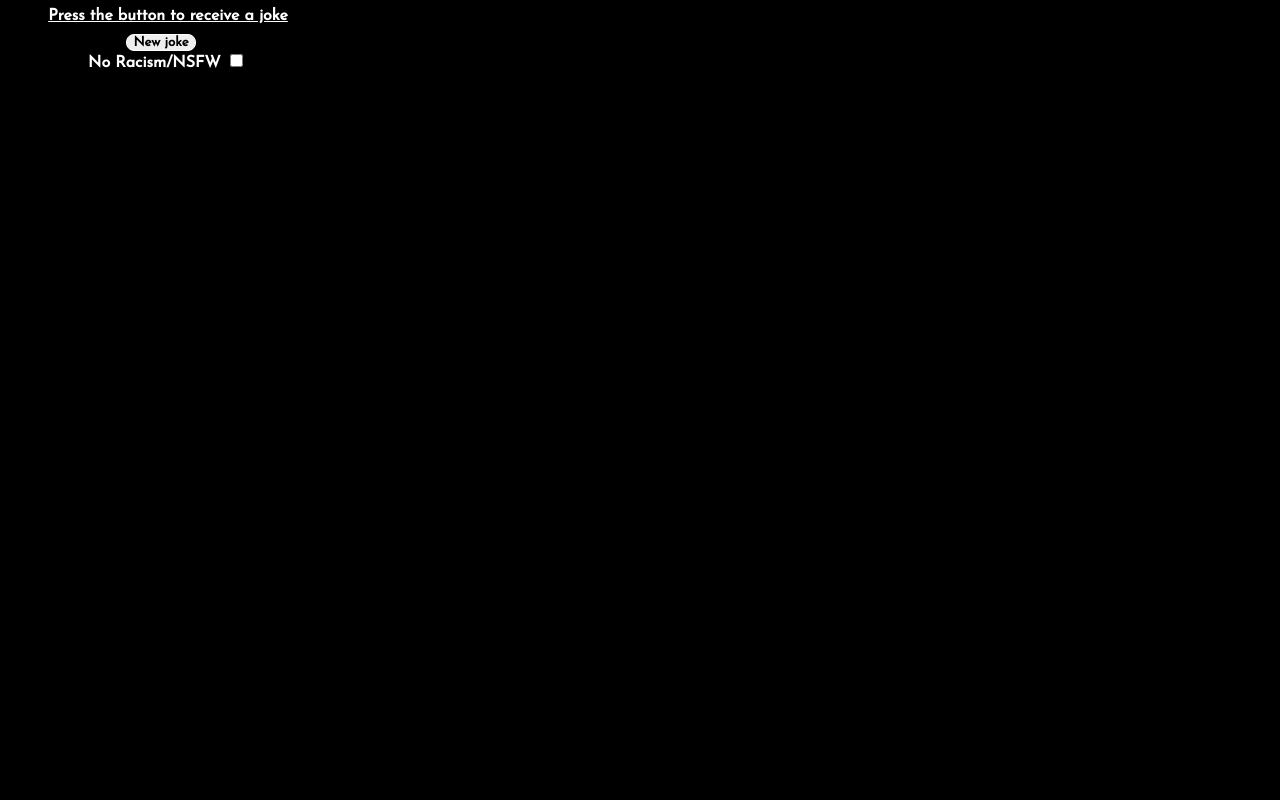
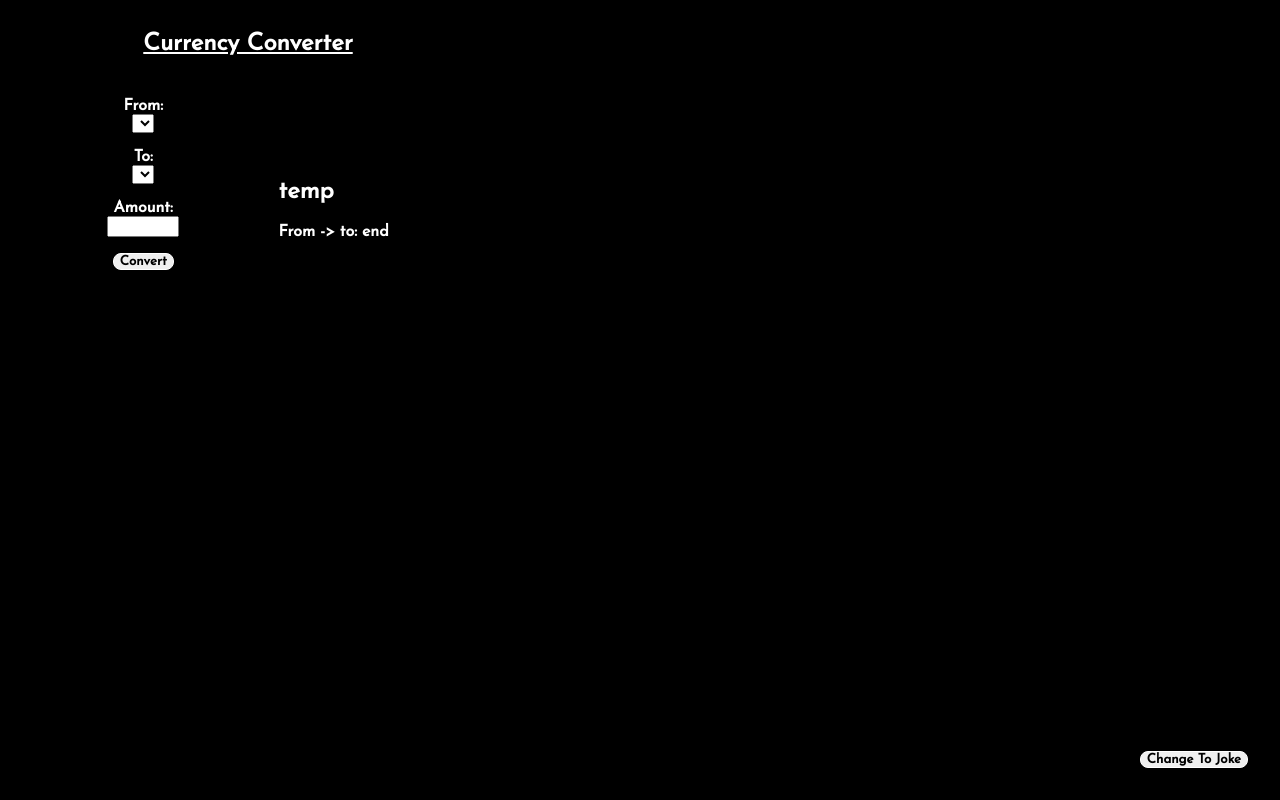
Before and after one commit to Detopall/joke-chrome-extension, a browser extension: page index.html in a window 1280 px wide. Drawn offline with Linux system fonts and the light colour scheme.

Commit message:
added the currency converter section, added css that fits

```diff
--- a/assets/css/screen.css
+++ b/assets/css/screen.css
@@ -1,19 +1,16 @@
 @import url('https://fonts.googleapis.com/css2?family=Josefin+Sans&display=swap');
 
+/* ALL */
+
 body {
-	width: 20rem;
-	height: 15rem;
 	background-color: black;
-	color: white;
-	font-size: 1rem;
-	font-weight: bold;
-	font-family: 'Josefin Sans', sans-serif;
 }
 
 header {
 	display: block;
 	text-align: center;
-	font-size: 1rem;
+	font-size: 1.5rem;
+	margin-top: 2rem;
 	text-decoration: underline;
 	margin-bottom: 0.6rem;
 }
@@ -22,12 +19,7 @@ p {
 	margin-bottom: 1rem;
 }
 
-label {
-	margin-left: 25%;
-}
-
 button {
-	margin-left: 37%;
 	border: solid white 0.1rem;
 	border-radius: 0.5rem;
 	font-family: 'Josefin Sans', sans-serif;
@@ -38,3 +30,67 @@ button {
 button:hover {
 	background-color: lightgrey;
 }
+
+.hidden {
+	display: none;
+}
+
+.joke-api-ext, .currency-converter-ext {
+	background-color: black;
+	color: white;
+	font-size: 1rem;
+	font-weight: bold;
+	font-family: 'Josefin Sans', sans-serif;
+}
+
+.joke-api-ext .change, .currency-converter-ext .change {
+	position: absolute;
+	bottom: 2rem;
+	right: 2rem;
+}
+
+/* CURRENCY CONVERTER */
+
+.currency-converter-ext {
+	width: 30rem;
+	height: 10rem;
+}
+
+.currency-converter-ext form {
+	display: flex;
+	justify-content: center;
+	align-items: center;
+	flex-direction: column;
+	margin-top: 2rem;
+	margin-bottom: 5rem;
+}
+
+.currency-converter-ext .flex-container {
+	display: flex;
+	justify-content: space-evenly;
+	align-items: center;
+}
+
+.currency-converter-ext select, .currency-converter-ext input {
+	margin-bottom: 1rem;
+}
+
+.currency-converter-ext input {
+	width: 4rem;
+}
+
+
+/* JOKE API */
+
+.joke-api-ext {
+	width: 30rem;
+	height: 15rem;
+}
+
+.joke-api-ext label {
+	margin-left: 25%;
+}
+
+.joke-api-ext button:not(.change) {
+	margin-left: 37%;
+}
--- /dev/null
+++ b/assets/js/currency-converter-api.js
@@ -0,0 +1,9 @@
+"use strict";
+
+function injectCurrencyStart(){
+
+}
+
+function displayCurrencyConverter(){
+
+}
--- a/assets/js/script.js
+++ b/assets/js/script.js
@@ -5,4 +5,7 @@ const URL = "https://jokeapi-v2.p.rapidapi.com/joke/Any?format=json&idRange=0-15
 
 async function init(){
 	document.addEventListener("click", displayJoke);
+
+	injectCurrencyStart(); //shows "From" and "To" options
+	document.addEventListener("click", displayCurrencyConverter);
 }
--- a/index.html
+++ b/index.html
@@ -5,18 +5,51 @@
 	<meta http-equiv="X-UA-Compatible" content="IE=edge">
 	<meta name="viewport" content="width=device-width, initial-scale=1.0">
 	<link rel="stylesheet" href="assets/css/screen.css">
+	<script src="assets/js/currency-converter-api.js"></script>
 	<script src="assets/js/joke-api.js"></script>
 	<script src="assets/js/script.js"></script>
-	<title> Joke Extension </title>
+	<title> Random Joke Or Currency Converter </title>
 </head>
 <body>
-	<header> Press the button to receive a joke </header>
-	<button type="button" id="new-joke">New joke</button>
-	<div id="options">
-		<label for="blacklistFlags"> No Racism/NSFW</label>
-		<input type="checkbox" value="nsfw,racist" id="blacklistFlags">
+
+	<div class="currency-converter-ext">
+		<header> Currency Converter </header>
+		<div class="flex-container">
+			<form>
+				<label for="from">From:</label>
+				<select id="from" required>
+					<!-- add options -->
+				</select>
+
+				<label for="to">To:</label>
+				<select id="to" required>
+					<!-- add options -->
+				</select>
+
+				<label for="q"> Amount: </label>
+				<input type="number" id="q" min="0" autocomplete="off" required>
+
+				<button type="submit">Convert</button>
+			</form>
+
+			<article class="result">
+				<h2> temp </h2>
+				<p> From -> to: end </p>
+			</article>
+		</div>
+		<button type="button" class="change" data-target="joke">Change To Joke </button>
 	</div>
 
-	<div id="result"></div>
+	<div class="joke-api-ext hidden">
+		<header> Press the button to receive a joke </header>
+		<button type="button" id="new-joke">New joke</button>
+		<div id="options">
+			<label for="blacklistFlags"> No Racism/NSFW</label>
+			<input type="checkbox" value="nsfw,racist" id="blacklistFlags">
+		</div>
+		<div id="result"></div>
+		<button type="button" class="change" data-target="currency">Change To Currency Converter </button>
+	</div>
+
 </body>
 </html>
```
Also changed, not shown: icons/128.png, icons/16.png, icons/32.png, icons/48.png, manifest.json.
